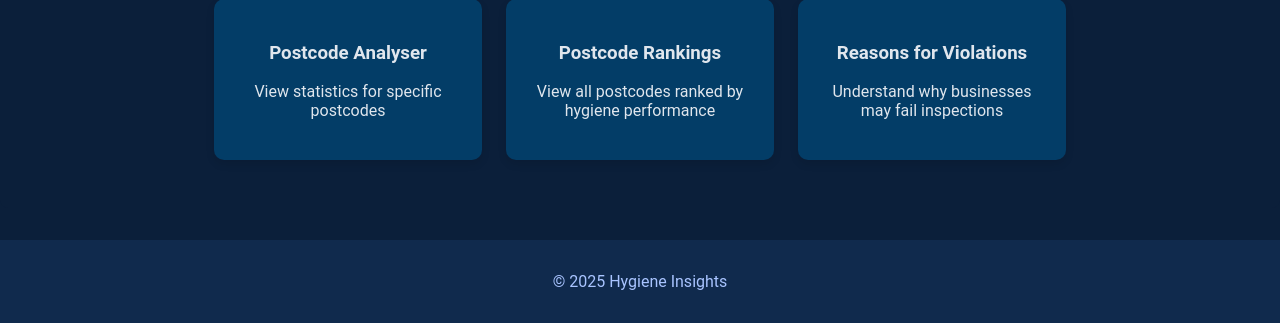
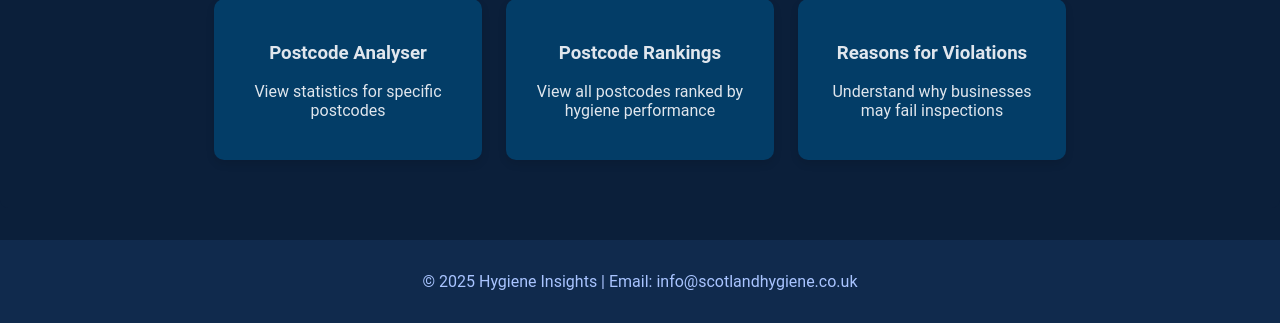
Before and after one commit to Mattay22/restaurant_ratings, a Flask app: page / in a window 1280 px wide. Shown: the part 1143-1466 px from the top of the page. Run offline with Flask 3, Linux system fonts and the light colour scheme; parts of the project's set-up code (start-up, migrations or seed data) failed here and were passed over.

Commit message:
contact details

```diff
--- a/templates/base.html
+++ b/templates/base.html
@@ -77,7 +77,7 @@
   </main>
 
   <footer>
-    <p>&copy; 2025 Hygiene Insights</p>
+    <p>&copy; 2025 Hygiene Insights | Email: info@scotlandhygiene.co.uk</p>
   </footer>
 </body>
 </html>
```
